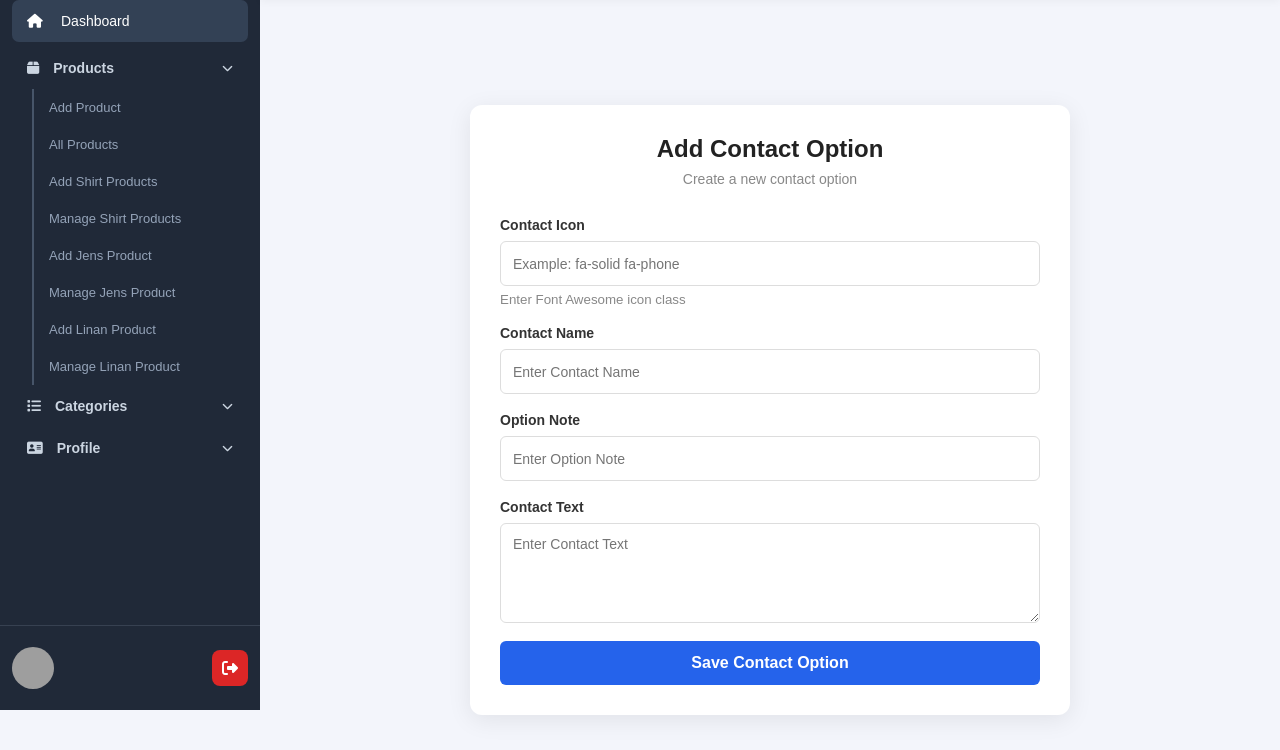
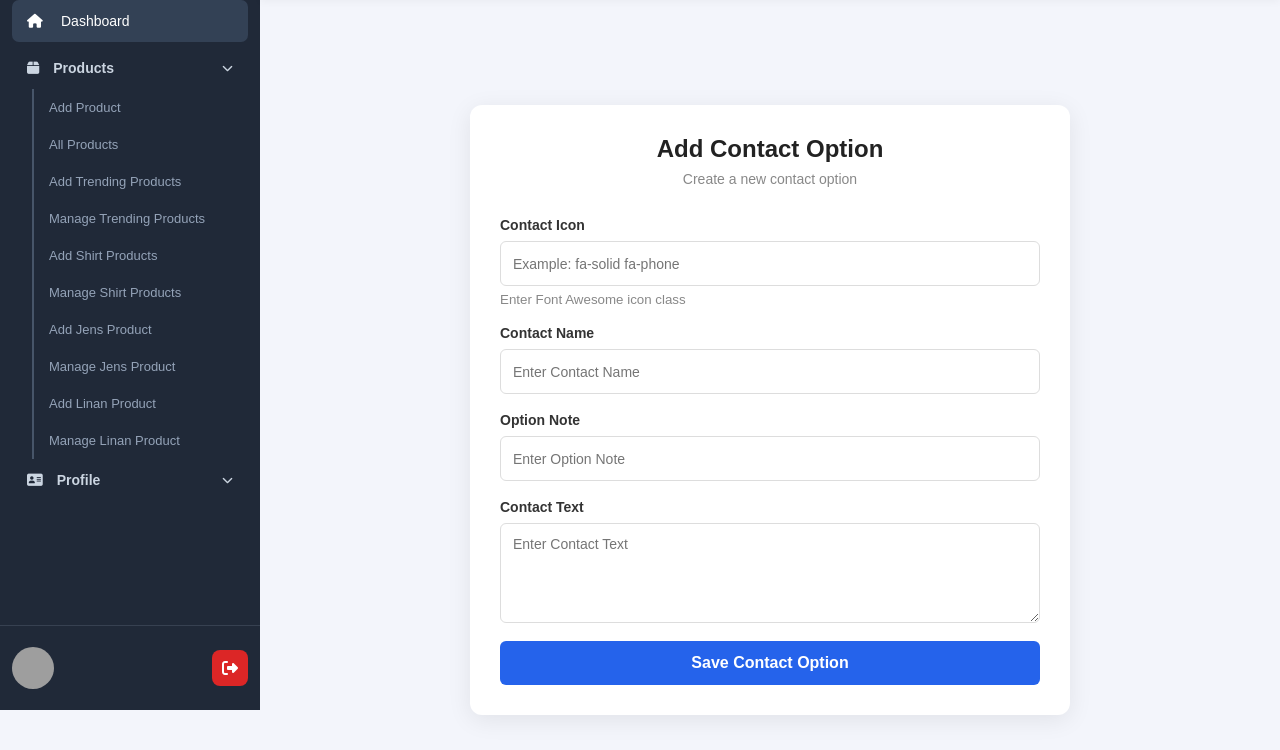
Before and after one commit to pradipdongare8287/Shoping_website_with_payment_gatway, a Node server app: template views/admin/add_contact_option.ejs in a window 1280 px wide, after a click on "Products". Shown: the part 90-840 px from the top of the page. Run offline with Node 20, Linux system fonts and the light colour scheme; the template is opened without the code that fills it, so the values that code supplies are empty; grey boxes are pictures that could not be loaded.

Commit message:
remove category option

```diff
--- a/views/admin/header.ejs
+++ b/views/admin/header.ejs
@@ -47,8 +47,8 @@
         <div class="dropdown-content" id="productMenu">
             <a href="/admin/add_product">Add Product</a>
             <a href="/admin/all_products">All Products</a>
-            <!-- <a href="/admin/add_trending_product">Add Trending Products</a>
-            <a href="/admin/manage_trending_product">Manage Trending Products</a> -->
+            <a href="/admin/add_trending_product">Add Trending Products</a>
+            <a href="/admin/manage_trending_product">Manage Trending Products</a>
             <a href="/admin/add_fashion_product">Add Shirt Products</a>
             <a href="/admin/manage_fashion_product">Manage Shirt Products</a>
             <a href="/admin/add_electrounics_product">Add Jens Product</a>
@@ -63,7 +63,7 @@
 
 
     <!-- CATEGORIES DROPDOWN -->
-    <div class="menu-dropdown">
+    <!-- <div class="menu-dropdown">
 
         <button class="dropdown-btn" onclick="toggleDropdown('categoryMenu')">
             <span>
@@ -79,7 +79,7 @@
         </div>
 
     </div>
-
+ -->
 
     <!-- ORDERS DROPDOWN -->
     <div class="menu-dropdown">
```
